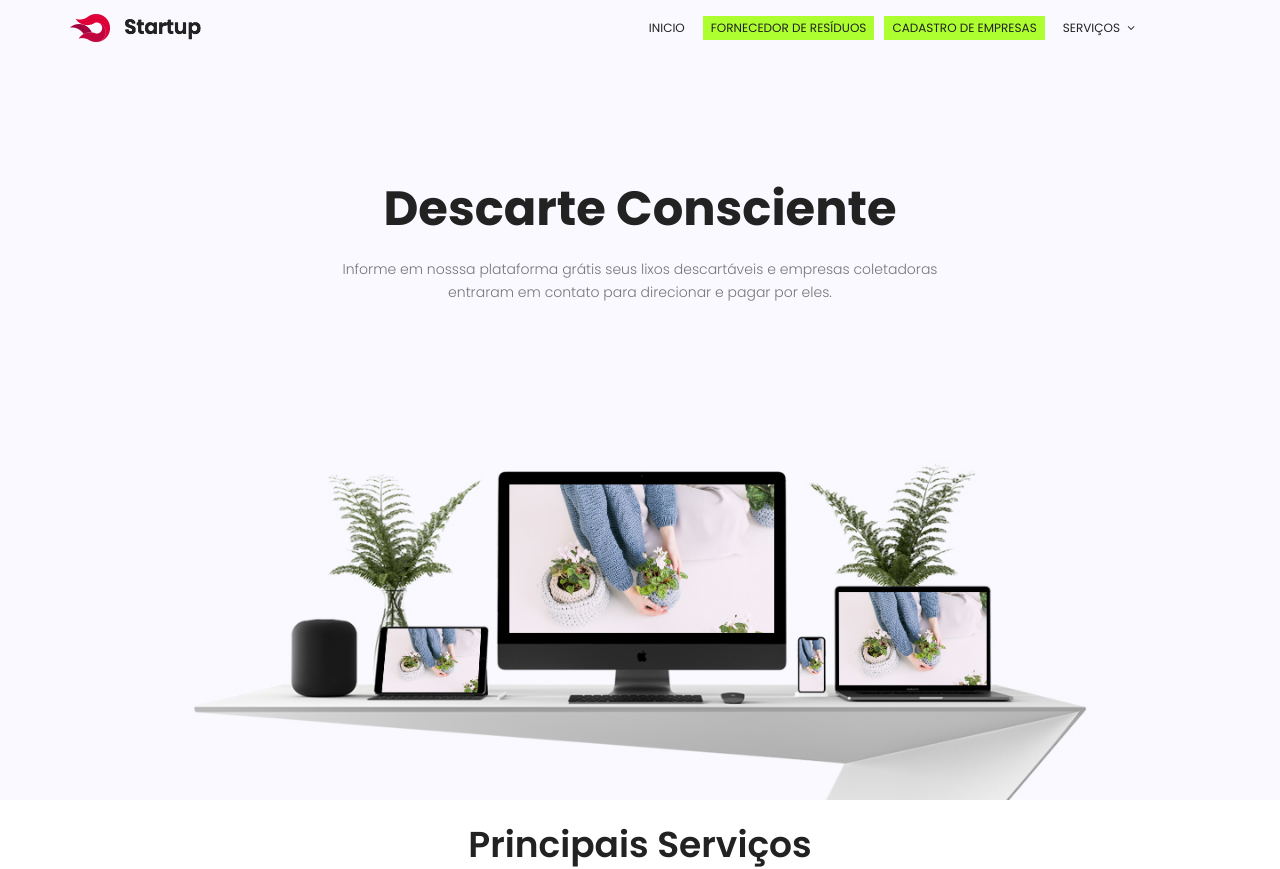
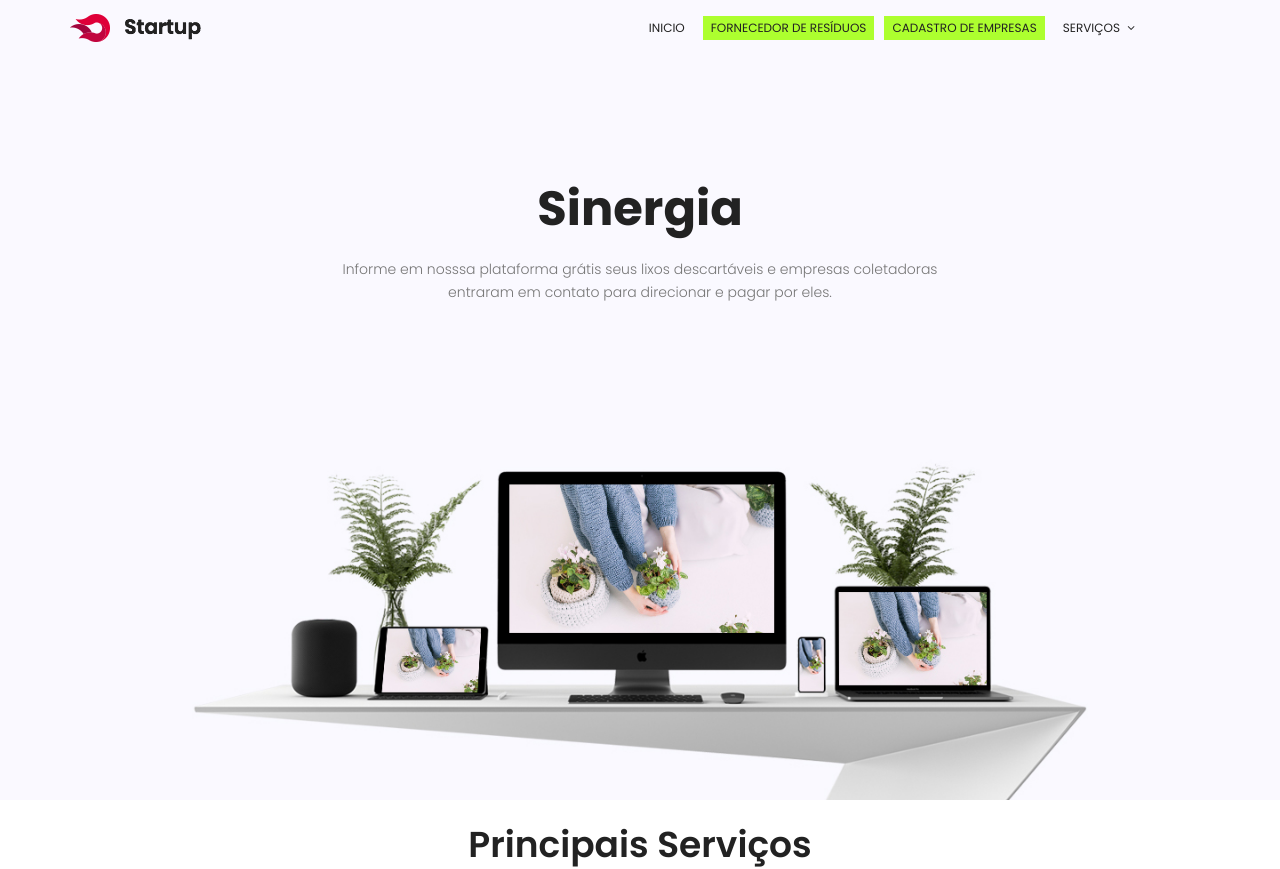
Before and after one commit to hackathon-das-fronteiras/sinergia, a Django app: page / in a window 1280 px wide. Shown: the top 869 px of the page. Run offline with Django 3.2, Linux system fonts and the light colour scheme; data comes from the database, SQL or seed files in the repository; some libraries are stand-ins or nearby versions.

Commit message:
Rename name of project

```diff
--- a/RenderApp/templates/base.html
+++ b/RenderApp/templates/base.html
@@ -68,7 +68,7 @@
                 <div class="row fullscreen d-flex align-items-center justify-content-center">
                     <div class="banner-content col-lg-7">
                         <h1>
-                            Descarte Consciente
+                            Sinergia
                         </h1>
                         <p class="pt-20 pb-20">
                             Informe em nosssa plataforma grátis seus lixos descartáveis e empresas coletadoras entraram em contato para direcionar e pagar por eles.
```
